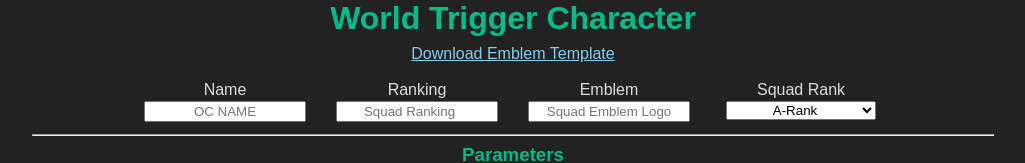
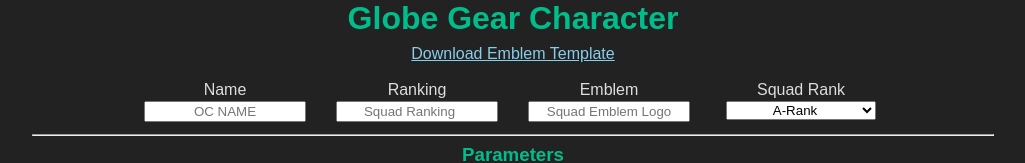
Before and after one commit to emperorbob-ggf/ocmaker, a website: page index.html in a window 1280 px wide. Shown: the top 163 px of the page, without its empty margins (127-1152 px from the left). Drawn offline with Linux system fonts and the light colour scheme.

Commit message:
WT -> Globe

```diff
--- a/index.html
+++ b/index.html
@@ -2,13 +2,13 @@
 <html>
 
 <head>
-    <title>World Trigger OC Template</title>
+    <title>Glober OC Template</title>
     <link rel="shortcut icon" type="image/x-icon" href="../favicon.ico">
     <link rel="stylesheet preload" href="ocstyles.css">
 </head>
 
 <body>
-    <h1>World Trigger Character</h1>
+    <h1>Globe Gear Character</h1>
     <a href="images/OcEmblemTemplate.png" download="Oc Emblem Template.png">Download Emblem Template</a>
     <br />
     <br />
```
